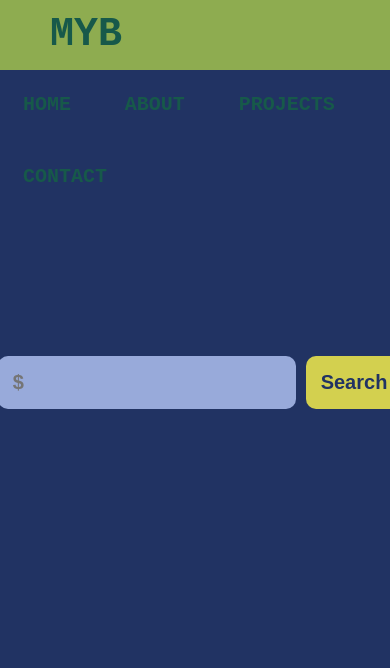
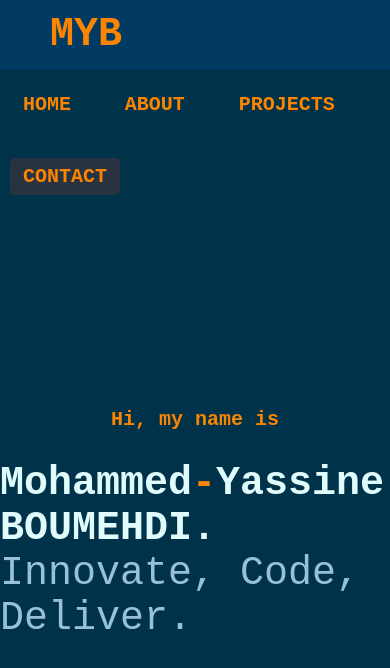
Before and after one commit to MYassineBoum/MainPortfolio, a plain HTML site: page src/contact.html in a window 390 px wide. Drawn offline with Linux system fonts and the light colour scheme.

Commit message:
responsive design

```diff
--- a/src/index.html
+++ b/src/contact.html
@@ -11,15 +11,16 @@
         <nav>
             <label class="logo">MYB</label>
             <ul>
-                <li><a href="#">Home</a></li>
-                <li><a href="#">About</a></li>
-                <li><a href="#">Projects</a></li>
-                <li><a href="#">Contact</a></li>
+                <li id="hom"><a href="#">Home</a></li>
+                <li id="abt"><a href="#">About</a></li>
+                <li id="prj"><a href="#">Projects</a></li>
+                <li id="cnt" class="active"><a href="#">Contact</a></li>
             </ul>
         </nav>
-        <div class="cmd">
-            <input type="text" placeholder="$" id="input">
-            <button id="btn">Search</button>
+        <div class="home">
+            <h3>Hi, my name is</h3>
+            <h1>Mohammed<span>-</span>Yassine BOUMEHDI.</h1>
+            <p>Innovate, Code, Deliver.</p>
         </div>
         <script src="script.js"></script>
     </body>
--- a/src/script.js
+++ b/src/script.js
@@ -0,0 +1,20 @@
+homeButton = document.getElementById("hom");
+aboutButton = document.getElementById("abt");
+projectsButton = document.getElementById("prj");
+contactButton = document.getElementById("cnt");
+
+homeButton.addEventListener("click", function () {
+    window.location.href = "home.html";
+});
+
+aboutButton.addEventListener("click", function () {
+    window.location.href = "about.html";
+});
+
+projectsButton.addEventListener("click", function () {
+    window.location.href = "projects.html";
+});
+
+contactButton.addEventListener("click", function () {
+    window.location.href = "contact.html";
+});
--- a/src/style.css
+++ b/src/style.css
@@ -7,18 +7,18 @@
 }
 
 body{
-    background: #213363;
+    background: #003249;
     font-family: monospace;
 }
 
 nav{
-    background: #8EAC50;
+    background: #013a63;
     height: 70px;
     width: 100%;
 }
 
 label.logo{
-    color: #17594A;
+    color: #fb8500;
     font-weight: bold;
     font-size: 40px;
     padding: 50px;
@@ -37,7 +37,7 @@ nav ul li{
 }
 
 nav ul li a{
-    color: #17594A;
+    color: #fb8500;
     font-weight: bold;
     font-size: 20px;
     border-radius: 5px;
@@ -47,41 +47,53 @@ nav ul li a{
 }
 
 a.active, a:hover{
-    background: #D3D04F;
+    background: #293241;
     transition: .2s;
 }
 
-.cmd{
+li .active a{
+    color: #fb8500;
+    font-weight: bold;
+    font-size: 20px;
+    border-radius: 5px;
+    text-transform: uppercase;
+    padding: 7px 13px;
+}
+
+.active a{
+    background: #293241;
+}
+
+
+
+.home{
     display: flex;
+    flex-direction: column;
     align-items: center;
     justify-content: center;
-    height: 40vh;
+    min-height: 70vh;
     width: 100%;
+}
+
+.home h1{
+    color: #e0fbfc;
+    font-size: 40px;
 
 }
 
-#input{
-    outline: none;
-    border-radius: 10px;
-    border: none;
-    padding: 15px;
-    width: 350px;
-    margin: 10px;
-    font-weight: bold;
-    font-size: 20px;
-    background-color: #98aada;
-    color: #213363;
+.home h1 span{
+    color: #fb8500;
+    font-size: 40px;
+
 }
 
-#btn{
-    outline: none;
-    border-radius: 10px;
-    border: none;
-    padding: 15px;
-    width: 100px;
+.home h3{
+    color: #fb8500;
     font-size: 20px;
-    font-weight: bold;
-    color: #213363;
-    cursor: pointer;
-    background-color: #D3D04F;
+    padding: 30px;
 }
+
+.home p{
+    color: #98c1d9;
+    font-size: 40px;
+}
```
Also changed, not shown: src/about.html (added, +27 -0 lines), src/home.html (added, +27 -0 lines), src/projects.html (added, +27 -0 lines).
